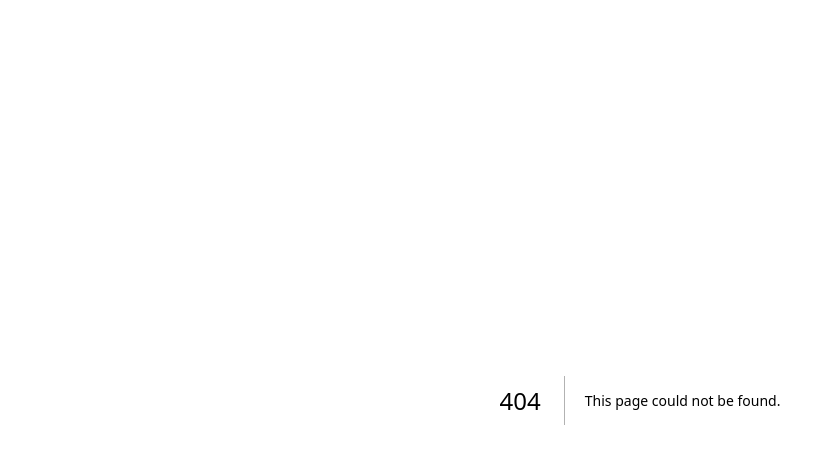
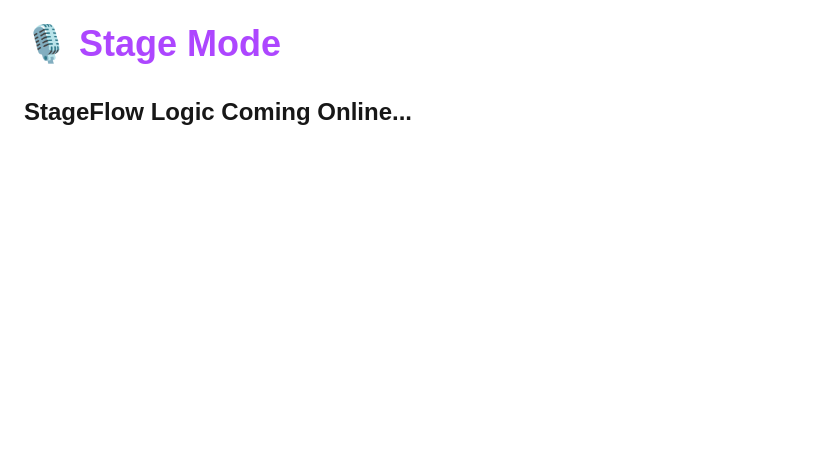
Before and after one commit to AvaTheArchitect/maestro-ai, a Next.js app: page /stage in a window 1280 px wide. Before the commit this address had no page. Shown: the top 464 px of the page, without its empty margins (0-818 px from the left). Built offline with nearby package versions, Linux system fonts and the light colour scheme.

Commit message:
Add StageFlow route and scaffold for Cipher Engine v32

```diff
--- /dev/null
+++ b/src/app/stage/page.tsx
@@ -0,0 +1,12 @@
+'use client';
+
+import StageFlow from '@/components/Cipher/StageFlow';
+
+export default function StagePage() {
+    return (
+        <div className="p-6 space-y-8">
+            <h1 className="text-4xl font-bold text-purple-500">🎙️ Stage Mode</h1>
+            <StageFlow />
+        </div>
+    );
+}
--- /dev/null
+++ b/src/components/Cipher/StageFlow.jsx
@@ -0,0 +1,7 @@
+export default function StageFlow() {
+  return (
+    <div>
+      <h2 className="text-2xl font-semibold">StageFlow Logic Coming Online...</h2>
+    </div>
+  );
+}
```
